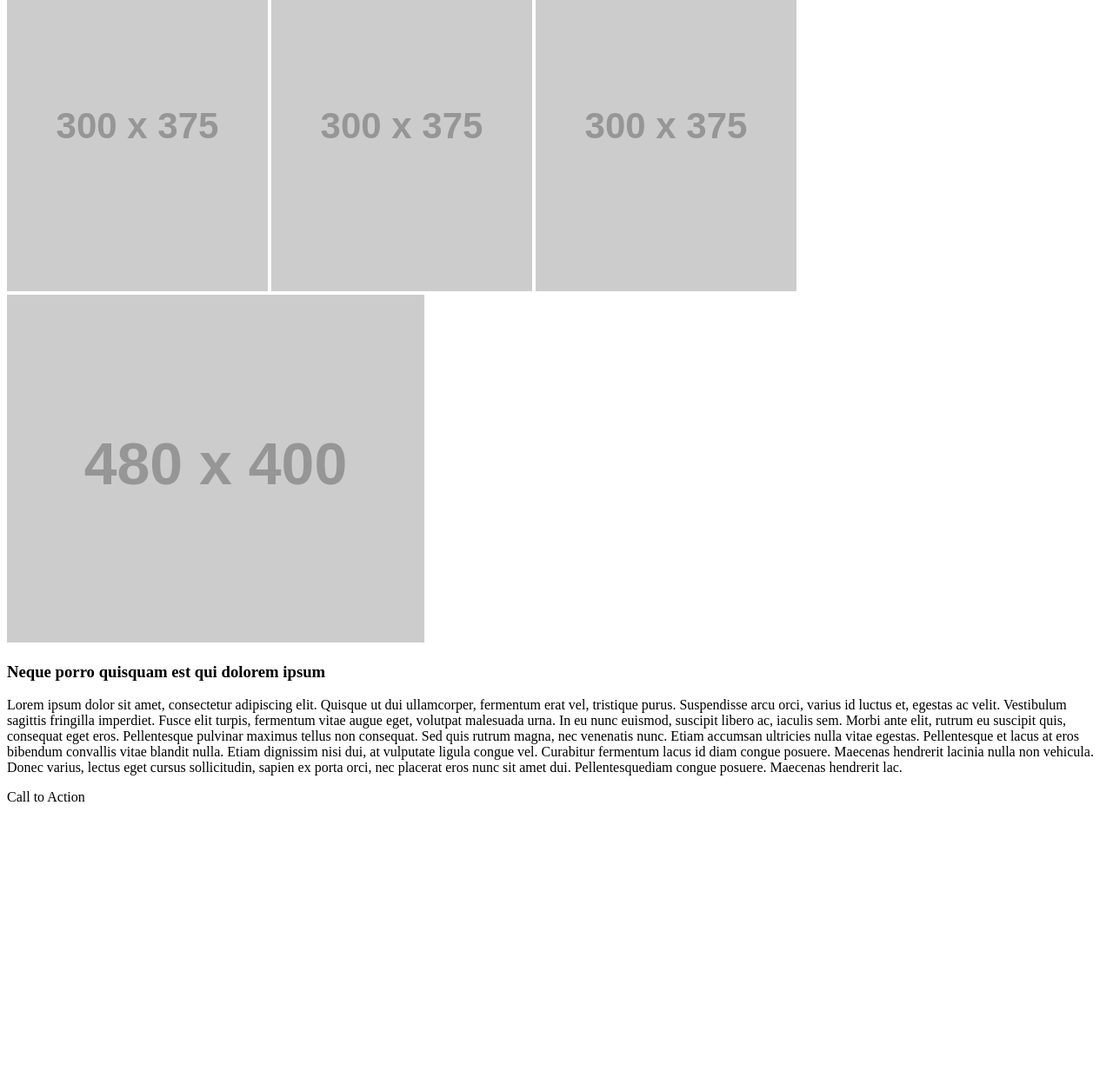
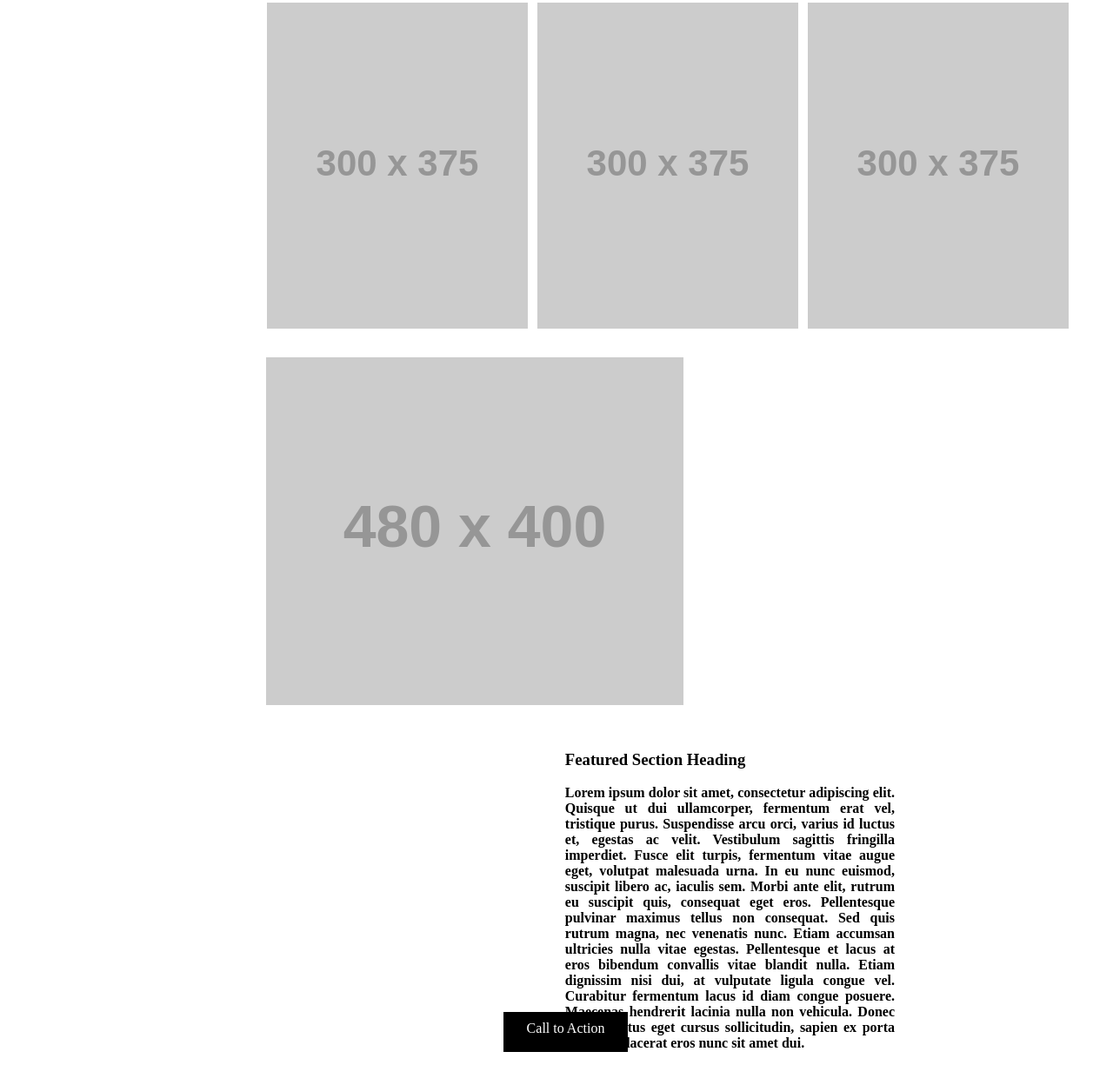
Before and after one commit to Maram-Ankir/wirefame-exercise, a plain HTML site: page index.html in a window 1280 px wide. Shown: the part 634-1859 px from the top of the page at 87% size. Before the commit the page ends 1568 px from the top, so only its background shows below. Drawn offline with Linux system fonts and the light colour scheme; placeholder pictures from the web are drawn by us.

Commit message:
adding the main

```diff
--- /dev/null
+++ b/css/reset.css
@@ -0,0 +1,48 @@
+/* http://meyerweb.com/eric/tools/css/reset/
+   v2.0 | 20110126
+   License: none (public domain)
+*/
+
+html, body, div, span, applet, object, iframe,
+h1, h2, h3, h4, h5, h6, p, blockquote, pre,
+a, abbr, acronym, address, big, cite, code,
+del, dfn, em, img, ins, kbd, q, s, samp,
+small, strike, strong, sub, sup, tt, var,
+b, u, i, center,
+dl, dt, dd, ol, ul, li,
+fieldset, form, label, legend,
+table, caption, tbody, tfoot, thead, tr, th, td,
+article, aside, canvas, details, embed,
+figure, figcaption, footer, header, hgroup,
+menu, nav, output, ruby, section, summary,
+time, mark, audio, video {
+	margin: 0;
+	padding: 0;
+	border: 0;
+	font-size: 100%;
+	font: inherit;
+	vertical-align: baseline;
+}
+/* HTML5 display-role reset for older browsers */
+article, aside, details, figcaption, figure,
+footer, header, hgroup, menu, nav, section {
+	display: block;
+}
+body {
+	line-height: 1;
+}
+ol, ul {
+	list-style: none;
+}
+blockquote, q {
+	quotes: none;
+}
+blockquote:before, blockquote:after,
+q:before, q:after {
+	content: '';
+	content: none;
+}
+table {
+	border-collapse: collapse;
+	border-spacing: 0;
+}
--- a/css/style.css
+++ b/css/style.css
@@ -25,3 +25,48 @@ nav img{
     top: 19px;
     padding-left: 60px;
 }
+
+#section-1 img{
+    display: block;
+    margin-left: auto;
+    margin-right: auto ;
+    margin-top: 31px;
+}
+
+#section-2{
+    margin-left: 299px;
+    margin-top: 32px;
+}
+
+#section-2 img:nth-child(2){
+    margin-left:7px;
+    margin-right: 7px;
+
+}
+
+article {
+    width: 30%;
+    float: right;
+    margin-right: 243px;
+    margin-top: 29px;
+    font-weight: bold;
+    text-align: justify;
+
+}
+
+#section-3 img{
+    margin-left: 298px;
+    margin-top: 29px;
+}
+
+span{
+    float: right;
+    margin-right: 550px;
+    background-color: black;
+    height: 36px;
+    width: 143px;
+    color: white;
+    margin-top: -61px;
+    text-align: center;
+    padding-top: 10px;
+}
--- a/index.html
+++ b/index.html
@@ -5,6 +5,7 @@
     <meta http-equiv="X-UA-Compatible" content="IE=edge">
     <meta name="viewport" content="width=device-width, initial-scale=1.0">
     <link rel="stylesheet" href="css/style.css" />
+
     <title>Document</title>
 </head>
 <body>
@@ -33,14 +34,16 @@
     <img src="https://via.placeholder.com/300x375/000" >
     <img src="https://via.placeholder.com/300x375/000" >
   </section>
+
   <section id="section-3">
     <img src="https://via.placeholder.com/480x400/000" >
     <article>
-      <h3>Neque porro quisquam est qui dolorem ipsum </h3>
-      <p>Lorem ipsum dolor sit amet, consectetur adipiscing elit. Quisque ut dui ullamcorper, fermentum erat vel, tristique purus. Suspendisse arcu orci, varius id luctus et, egestas ac velit. Vestibulum sagittis fringilla imperdiet. Fusce elit turpis, fermentum vitae augue eget, volutpat malesuada urna. In eu nunc euismod, suscipit libero ac, iaculis sem. Morbi ante elit, rutrum eu suscipit quis, consequat eget eros. Pellentesque pulvinar maximus tellus non consequat. Sed quis rutrum magna, nec venenatis nunc. Etiam accumsan ultricies nulla vitae egestas. Pellentesque et lacus at eros bibendum convallis vitae blandit nulla. Etiam dignissim nisi dui, at vulputate ligula congue vel. Curabitur fermentum lacus id diam congue posuere. Maecenas hendrerit lacinia nulla non vehicula. Donec varius, lectus eget cursus sollicitudin, sapien ex porta orci, nec placerat eros nunc sit amet dui. Pellentesquediam congue posuere. Maecenas hendrerit lac.</p>
+      <h3>Featured Section Heading </h3>
+      <p>Lorem ipsum dolor sit amet, consectetur adipiscing elit. Quisque ut dui ullamcorper, fermentum erat vel, tristique purus. Suspendisse arcu orci, varius id luctus et, egestas ac velit. Vestibulum sagittis fringilla imperdiet. Fusce elit turpis, fermentum vitae augue eget, volutpat malesuada urna. In eu nunc euismod, suscipit libero ac, iaculis sem. Morbi ante elit, rutrum eu suscipit quis, consequat eget eros. Pellentesque pulvinar maximus tellus non consequat. Sed quis rutrum magna, nec venenatis nunc. Etiam accumsan ultricies nulla vitae egestas. Pellentesque et lacus at eros bibendum convallis vitae blandit nulla. Etiam dignissim nisi dui, at vulputate ligula congue vel. Curabitur fermentum lacus id diam congue posuere. Maecenas hendrerit lacinia nulla non vehicula. Donec varius, lectus eget cursus sollicitudin, sapien ex porta orci, nec placerat eros nunc sit amet dui.</p>
     </article>
     <span>Call to Action</span>
   </section>
+
 </main>
 <footer>
 </footer>
```
